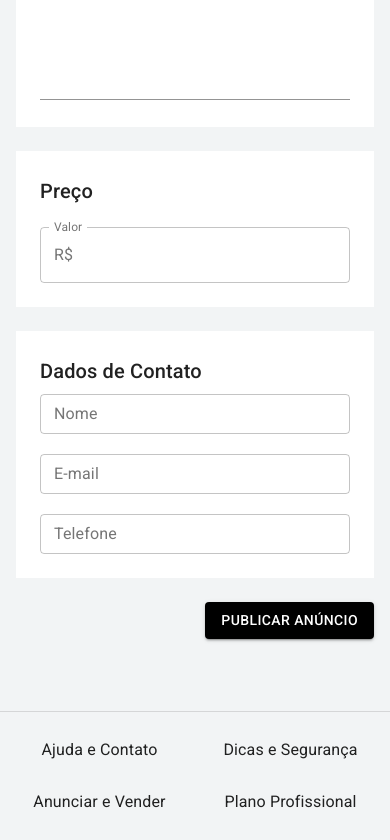
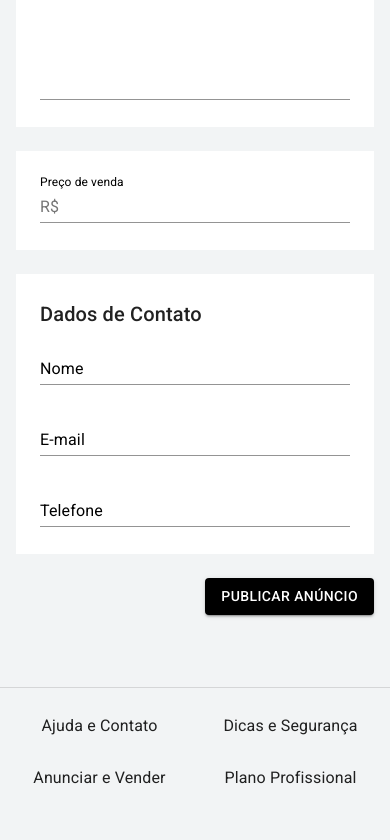
Before and after one commit to Marconeduarte/project-announcement, a Next.js app: page /user/publish in a window 390 px wide. Shown: the part 934-1774 px from the top of the page. After the commit the page ends 1750 px from the top, so only its background shows below. Built offline with nearby package versions, Linux system fonts and the light colour scheme.

Commit message:
validacao dos campos price, name, email, phone

```diff
--- a/pages/user/publish.js
+++ b/pages/user/publish.js
@@ -97,6 +97,10 @@
     description: yup.string()
         .min(50, 'Escreva uma descrição com pelo menos 50 caracteres')
         .required('Campo obrigatório'),
+    price: yup.number().required('Campo obrigatório'),
+    email: yup.string().email('Digite um e-mail válido').required('Campo obrigatório'),
+    name: yup.string().required('Campo obrigatório'),
+    phone: yup.number().required('Campo obrigatório'),
 })
 
 const Publish = () => {
@@ -132,6 +136,10 @@
                     title: '',
                     category: '',
                     description: '',
+                    price: '',
+                    nome: '',
+                    email: '',
+                    phone: '',
                 }}
                 validationSchema={validationSchema}
                 onSubmit={(values) => {
@@ -170,7 +178,7 @@
                                                 label="ex.: Bicicleta Aro 18 com garantia"
                                             />
                                             <FormHelperText>
-                                                { errors.category}
+                                                { errors.title}
                                             </FormHelperText>
                                         </FormControl>
                                         <br /><br />
@@ -259,6 +267,7 @@
                                                 multiline
                                                 rows={6}
                                                 variant="outlined"
+                                                onChange={handleChange}
                                             />
                                             <FormHelperText>
                                                 { errors.description}
@@ -269,17 +278,17 @@
 
                                 <Container maxWidth="md" className={classes.boxContainer}>
                                     <Box className={classes.box}>
-                                        <Typography component="h6" variant="h6" color="textPrimary">
-                                            Preço
-                                        </Typography>
-                                        <br />
-                                        <FormControl fullWidth variant="outlined">
-                                            <InputLabel>Valor</InputLabel>
-                                            <OutlinedInput
-                                                onChange={() => {}}
+                                        <FormControl error={errors.price} fullWidth>
+                                            <InputLabel className={classes.inputLabel}>Preço de venda</InputLabel>
+                                            <Input
+                                                name="price"
+                                                variant="outlined"
+                                                onChange={handleChange}
                                                 startAdornment={<InputAdornment position="start">R$</InputAdornment>}
-                                                labelWidth={40}
                                             />
+                                            <FormHelperText>
+                                                { errors.price}
+                                            </FormHelperText>
                                         </FormControl>
                                     </Box>
                                 </Container>
@@ -289,26 +298,42 @@
                                         <Typography component="h6" variant="h6" color="textPrimary" gutterBottom>
                                             Dados de Contato
                                         </Typography>
-                                        <TextField
-                                            label="Nome"
-                                            variant="outlined"
-                                            size="small"
-                                            fullWidth
-                                        />
+
+                                        <FormControl error={errors.name} fullWidth>
+                                            <InputLabel className={classes.inputLabel}>Nome</InputLabel>
+                                            <Input
+                                                name="name"
+                                                value={values.name}
+                                                onChange={handleChange}
+                                            />
+                                            <FormHelperText>
+                                                { errors.name}
+                                            </FormHelperText>
+                                        </FormControl>
                                         <br /><br />
-                                        <TextField
-                                            label="E-mail"
-                                            variant="outlined"
-                                            size="small"
-                                            fullWidth
-                                        />
+                                        <FormControl error={errors.email} fullWidth>
+                                            <InputLabel className={classes.inputLabel}>E-mail</InputLabel>
+                                            <Input
+                                                name="email"
+                                                value={values.email}
+                                                onChange={handleChange}
+                                            />
+                                            <FormHelperText>
+                                                { errors.email}
+                                            </FormHelperText>
+                                        </FormControl>
                                         <br /><br />
-                                        <TextField
-                                            label="Telefone"
-                                            variant="outlined"
-                                            size="small"
-                                            fullWidth
-                                        />
+                                        <FormControl error={errors.phone} fullWidth>
+                                            <InputLabel className={classes.inputLabel}>Telefone</InputLabel>
+                                            <Input
+                                                name="phone"
+                                                value={values.phone}
+                                                onChange={handleChange}
+                                            />
+                                            <FormHelperText>
+                                                { errors.phone}
+                                            </FormHelperText>
+                                        </FormControl>
                                     </Box>
                                 </Container>
 
```
